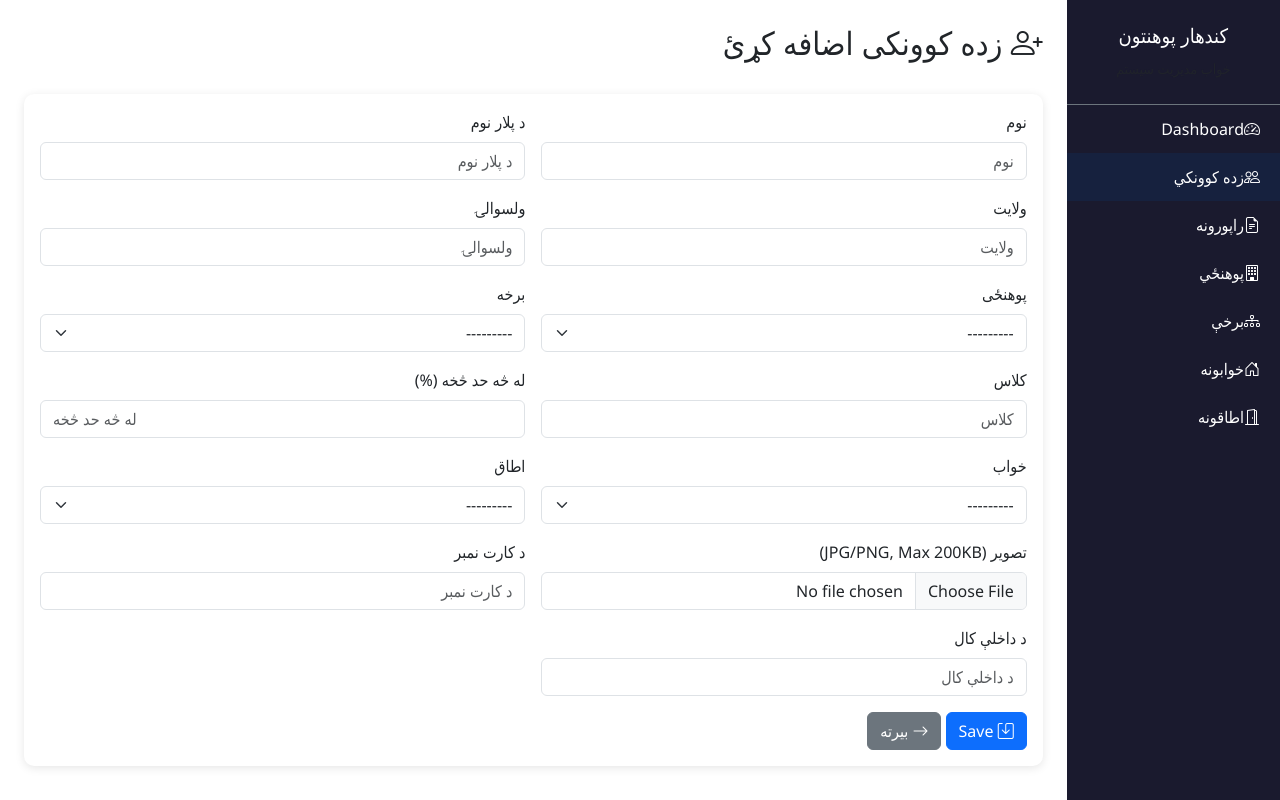
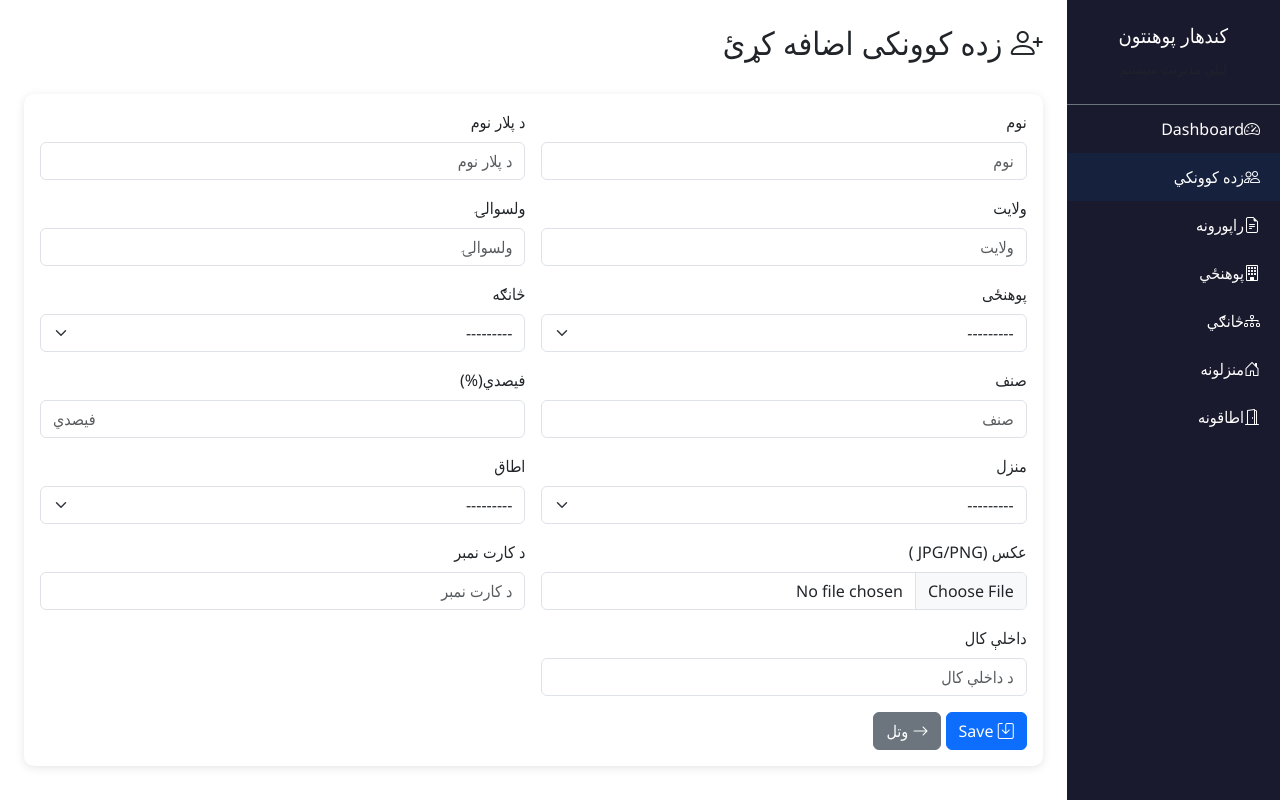
Before and after one commit to AbdulqayoomDuranni/Hostel_Management_System, a Django app: page /students/add/ in a window 1280 px wide. Run offline with Django 4.2, Linux system fonts and the light colour scheme; data that the repository does not hold is empty.

Commit message:
Updated project version

```diff
--- a/core/forms.py
+++ b/core/forms.py
@@ -13,8 +13,8 @@ class StudentForm(forms.ModelForm):
             'district': forms.TextInput(attrs={'class': 'form-control', 'placeholder': 'ولسوالۍ'}),
             'faculty': forms.Select(attrs={'class': 'form-select', 'id': 'id_faculty'}),
             'department': forms.Select(attrs={'class': 'form-select', 'id': 'id_department'}),
-            'class_level': forms.TextInput(attrs={'class': 'form-control', 'placeholder': 'کلاس'}),
-            'percentage': forms.NumberInput(attrs={'class': 'form-control', 'placeholder': 'له څه حد څخه'}),
+            'class_level': forms.TextInput(attrs={'class': 'form-control', 'placeholder': 'صنف'}),
+            'percentage': forms.NumberInput(attrs={'class': 'form-control', 'placeholder': 'فیصدي'}),
             'dorm': forms.Select(attrs={'class': 'form-select', 'id': 'id_dorm'}),
             'room': forms.Select(attrs={'class': 'form-select', 'id': 'id_room'}),
             'photo': forms.FileInput(attrs={'class': 'form-control', 'accept': 'image/jpeg,image/png'}),
@@ -37,7 +37,7 @@ class StudentForm(forms.ModelForm):
         room = cleaned_data.get('room')
         if room and room.is_full:
             if not self.instance.pk:
-                raise ValidationError(f"اطاق {room.room_number} ډک دی!")
+                raise ValidationError(f"اطاق {room.room_number} ډک دی")
         return cleaned_data
 
 class FacultyForm(forms.ModelForm):
@@ -54,7 +54,7 @@ class DepartmentForm(forms.ModelForm):
         fields = ['faculty', 'department_name']
         widgets = {
             'faculty': forms.Select(attrs={'class': 'form-select'}),
-            'department_name': forms.TextInput(attrs={'class': 'form-control', 'placeholder': 'د برخې نوم'}),
+            'department_name': forms.TextInput(attrs={'class': 'form-control', 'placeholder': 'د څانګي نوم'}),
         }
 
 class DormForm(forms.ModelForm):
@@ -62,7 +62,7 @@ class DormForm(forms.ModelForm):
         model = Dorm
         fields = ['dorm_name']
         widgets = {
-            'dorm_name': forms.TextInput(attrs={'class': 'form-control', 'placeholder': 'د خواب نوم'}),
+            'dorm_name': forms.TextInput(attrs={'class': 'form-control', 'placeholder': 'د منرل نوم'}),
         }
 
 class RoomForm(forms.ModelForm):
--- a/core/views.py
+++ b/core/views.py
@@ -83,7 +83,7 @@ def add_student(request):
         form = StudentForm(request.POST, request.FILES)
         if form.is_valid():
             student = form.save()
-            messages.success(request, 'زده کوونکی په بریاله توګه اضافه شو!')
+            messages.success(request, 'زده کوونکي اضافه شو!')
             cache.delete('dashboard_stats')
             return redirect('student_list')
     else:
@@ -100,7 +100,7 @@ def edit_student(request, pk):
         form = StudentForm(request.POST, request.FILES, instance=student)
         if form.is_valid():
             form.save()
-            messages.success(request, 'زده کوونکی په بریاله توګه ک_updateو شو!')
+            messages.success(request, 'زده کوونکي تغیر شو!')
             cache.delete('dashboard_stats')
             return redirect('student_list')
     else:
@@ -126,7 +126,7 @@ def edit_student(request, pk):
 def delete_student(request, pk):
     student = get_object_or_404(Student, pk=pk)
     student.delete()
-    messages.success(request, 'زده کوونکی له مینځه واړل شو!')
+    messages.success(request, 'زده کوونکی حذف شو!')
     cache.delete('dashboard_stats')
     return redirect('student_list')
 
@@ -221,7 +221,7 @@ def export_csv(request):
     response['Content-Disposition'] = 'attachment; filename="students.csv"'
 
     writer = csv.writer(response)
-    writer.writerow(['نوم', 'د پلار نوم', 'ولایت', 'ولسوالۍ', 'پوهنځی', 'برخه', 'کلاس', 'له څه حد څخه', 'خواب', 'اطاق', 'د کارت نمبر', 'د داخلې کال'])
+    writer.writerow(['نوم', 'د پلار نوم', 'ولایت', 'ولسوالۍ', 'پوهنځی', 'څانګه', 'کلاس', ' فیصدي', 'منرل', 'اطاق', 'د کارت نمبر', 'د داخلې کال'])
 
     for student in students:
         writer.writerow([
@@ -251,7 +251,7 @@ def add_faculty(request):
         form = FacultyForm(request.POST)
         if form.is_valid():
             form.save()
-            messages.success(request, 'پوهنځی په بریاله توګه اضافه شو!')
+            messages.success(request, 'پوهنځی اضافه شوه')
             return redirect('faculty_list')
     else:
         form = FacultyForm()
@@ -262,7 +262,7 @@ def add_faculty(request):
 def delete_faculty(request, pk):
     faculty = get_object_or_404(Faculty, pk=pk)
     faculty.delete()
-    messages.success(request, 'پوهنځی له مینځه واړل شو!')
+    messages.success(request, 'پوهنځی حذف شوه')
     return redirect('faculty_list')
 
 def department_list(request):
@@ -275,7 +275,7 @@ def add_department(request):
         form = DepartmentForm(request.POST)
         if form.is_valid():
             form.save()
-            messages.success(request, 'برخه په بریاله توګه اضافه شو!')
+            messages.success(request, 'څانګه اضافه شوه')
             return redirect('department_list')
     else:
         form = DepartmentForm()
@@ -287,7 +287,7 @@ def add_department(request):
 def delete_department(request, pk):
     department = get_object_or_404(Department, pk=pk)
     department.delete()
-    messages.success(request, 'برخه له مینځه واړل شو!')
+    messages.success(request, 'څانګه حذف شوه')
     return redirect('department_list')
 
 def dorm_list(request):
@@ -300,7 +300,7 @@ def add_dorm(request):
         form = DormForm(request.POST)
         if form.is_valid():
             form.save()
-            messages.success(request, 'خواب په بریاله توګه اضافه شو!')
+            messages.success(request, 'منزل اضافه شوو')
             return redirect('dorm_list')
     else:
         form = DormForm()
@@ -311,7 +311,7 @@ def add_dorm(request):
 def delete_dorm(request, pk):
     dorm = get_object_or_404(Dorm, pk=pk)
     dorm.delete()
-    messages.success(request, 'خواب له مینځه واړل شو!')
+    messages.success(request, 'منزل حذف شوو')
     return redirect('dorm_list')
 
 def room_list(request):
@@ -324,7 +324,7 @@ def add_room(request):
         form = RoomForm(request.POST)
         if form.is_valid():
             form.save()
-            messages.success(request, 'اطاق په بریاله توګه اضافه شو!')
+            messages.success(request, 'اطاق اضافه شوو')
             return redirect('room_list')
     else:
         form = RoomForm()
@@ -336,5 +336,5 @@ def add_room(request):
 def delete_room(request, pk):
     room = get_object_or_404(Room, pk=pk)
     room.delete()
-    messages.success(request, 'اطاق له مینځه واړل شو!')
+    messages.success(request, 'اطاق حذف شوو')
     return redirect('room_list')
--- a/templates/base.html
+++ b/templates/base.html
@@ -3,7 +3,7 @@
 <head>
     <meta charset="UTF-8">
     <meta name="viewport" content="width=device-width, initial-scale=1.0">
-    <title>{% block title %}د کندهار پوهنتون خواب مدیریت سیستم{% endblock %}</title>
+    <title>{% block title %}د کندهار پوهنتون لیلی مدیریت سیستم{% endblock %}</title>
     <link href="https://cdn.jsdelivr.net/npm/bootstrap@5.3.2/dist/css/bootstrap.rtl.min.css" rel="stylesheet">
     <link rel="stylesheet" href="https://cdn.jsdelivr.net/npm/bootstrap-icons@1.11.1/font/bootstrap-icons.css">
     <style>
@@ -27,7 +27,7 @@
             <div class="col-md-2 sidebar p-0">
                 <div class="text-center py-4 border-bottom border-secondary">
                     <h5 class="text-white">کندهار پوهنتون</h5>
-                    <small class="text-muted">خواب مدیریت سیستم</small>
+                    <small class="text-muted">لیلي مدیریت سیستم</small>
                 </div>
                 <nav class="nav flex-column">
                     <a href="{% url 'dashboard' %}" class="{% if request.resolver_match.view_name == 'dashboard' %}active{% endif %}">
@@ -43,10 +43,10 @@
                         <i class="bi bi-building"></i>پوهنځي
                     </a>
                     <a href="{% url 'department_list' %}" class="{% if 'department' in request.resolver_match.view_name %}active{% endif %}">
-                        <i class="bi bi-diagram-3"></i>برخې
+                        <i class="bi bi-diagram-3"></i>څانګي
                     </a>
                     <a href="{% url 'dorm_list' %}" class="{% if 'dorm' in request.resolver_match.view_name %}active{% endif %}">
-                        <i class="bi bi-house-door"></i>خوابونه
+                        <i class="bi bi-house-door"></i>منزلونه
                     </a>
                     <a href="{% url 'room_list' %}" class="{% if 'room' in request.resolver_match.view_name %}active{% endif %}">
                         <i class="bi bi-door-open"></i>اطاقونه
--- a/templates/core/add_dorm.html
+++ b/templates/core/add_dorm.html
@@ -1,10 +1,10 @@
 {% extends 'base.html' %}
 
-{% block title %}خواب اضافه کړئ{% endblock %}
+{% block title %}منزل اضافه کړئ{% endblock %}
 
 {% block content %}
 <div class="d-flex justify-content-between align-items-center mb-4">
-    <h2><i class="bi bi-plus-circle"></i> خواب اضافه کړئ</h2>
+    <h2><i class="bi bi-plus-circle"></i> منزل اضافه کړئ</h2>
 </div>
 
 <div class="card">
@@ -12,7 +12,7 @@
         <form method="POST" class="row g-3">
             {% csrf_token %}
             <div class="col-md-6">
-                <label class="form-label">د خواب نوم</label>
+                <label class="form-label">د منزل نوم</label>
                 {{ form.dorm_name }}
             </div>
             <div class="col-12">
--- a/templates/core/add_room.html
+++ b/templates/core/add_room.html
@@ -16,7 +16,7 @@
                 {{ form.room_number }}
             </div>
             <div class="col-md-4">
-                <label class="form-label">خواب</label>
+                <label class="form-label">منزل</label>
                 {{ form.dorm }}
             </div>
             <div class="col-md-4">
@@ -27,7 +27,7 @@
                 <button type="submit" class="btn btn-primary">
                     <i class="bi bi-save"></i> Save
                 </button>
-                <a href="{% url 'room_list' %}" class="btn btn-secondary">بیرته</a>
+                <a href="{% url 'room_list' %}" class="btn btn-secondary">وتل</a>
             </div>
         </form>
     </div>
--- a/templates/core/add_student.html
+++ b/templates/core/add_student.html
@@ -53,7 +53,7 @@
             </div>
 
             <div class="col-md-6">
-                <label class="form-label">برخه</label>
+                <label class="form-label">څانګه</label>
                 {{ form.department }}
                 {% if form.department.errors %}
                 <div class="text-danger">{{ form.department.errors }}</div>
@@ -61,7 +61,7 @@
             </div>
 
             <div class="col-md-6">
-                <label class="form-label">کلاس</label>
+                <label class="form-label">صنف</label>
                 {{ form.class_level }}
                 {% if form.class_level.errors %}
                 <div class="text-danger">{{ form.class_level.errors }}</div>
@@ -69,7 +69,7 @@
             </div>
 
             <div class="col-md-6">
-                <label class="form-label">له څه حد څخه (%)</label>
+                <label class="form-label">  فیصدي(%)</label>
                 {{ form.percentage }}
                 {% if form.percentage.errors %}
                 <div class="text-danger">{{ form.percentage.errors }}</div>
@@ -77,7 +77,7 @@
             </div>
 
             <div class="col-md-6">
-                <label class="form-label">خواب</label>
+                <label class="form-label">منزل</label>
                 {{ form.dorm }}
                 {% if form.dorm.errors %}
                 <div class="text-danger">{{ form.dorm.errors }}</div>
@@ -93,7 +93,7 @@
             </div>
 
             <div class="col-md-6">
-                <label class="form-label">تصویر (JPG/PNG, Max 200KB)</label>
+                <label class="form-label">عکس (JPG/PNG )</label>
                 {{ form.photo }}
                 {% if form.photo.errors %}
                 <div class="text-danger">{{ form.photo.errors }}</div>
@@ -109,7 +109,7 @@
             </div>
 
             <div class="col-md-6">
-                <label class="form-label">د داخلې کال</label>
+                <label class="form-label">داخلې کال</label>
                 {{ form.admission_year }}
                 {% if form.admission_year.errors %}
                 <div class="text-danger">{{ form.admission_year.errors }}</div>
@@ -121,7 +121,7 @@
                     <i class="bi bi-save"></i> Save
                 </button>
                 <a href="{% url 'student_list' %}" class="btn btn-secondary">
-                    <i class="bi bi-arrow-right"></i> بیرته
+                    <i class="bi bi-arrow-right"></i> وتل
                 </a>
             </div>
         </form>
--- a/templates/core/faculty_list.html
+++ b/templates/core/faculty_list.html
@@ -19,7 +19,7 @@
                         <th>#</th>
                         <th>د پوهنځی نوم</th>
                         <th>زده کوونکي</th>
-                        <th>操作</th>
+                        <th>عملیات</th>
                     </tr>
                 </thead>
                 <tbody>
@@ -42,7 +42,7 @@
                                     <button type="button" class="btn-close" data-bs-dismiss="modal"></button>
                                 </div>
                                 <div class="modal-body">
-                                    <p>آیا تاسو میخواهید {{ faculty.faculty_name }} حذف کنید؟</p>
+                                    <p>آیا تاسو غواړۍ چي{{ faculty.faculty_name }} حذف کوي؟</p>
                                 </div>
                                 <div class="modal-footer">
                                     <button type="button" class="btn btn-secondary" data-bs-dismiss="modal">لغو</button>
```
Also changed, not shown: core/models.py (+7 -7 lines), templates/core/add_department.html (+4 -4 lines), templates/core/dashboard.html (+7 -7 lines), templates/core/department_list.html (+9 -9 lines), templates/core/dorm_list.html (+6 -6 lines), templates/core/edit_student.html (+8 -8 lines), templates/core/id_card.html (+5 -5 lines), templates/core/reports.html (+4 -4 lines), templates/core/room_list.html (+6 -6 lines), templates/core/student_list.html (+9 -9 lines), core/migrations/0002_alter_department_options_alter_dorm_options_and_more.py (added), 1 other file.
